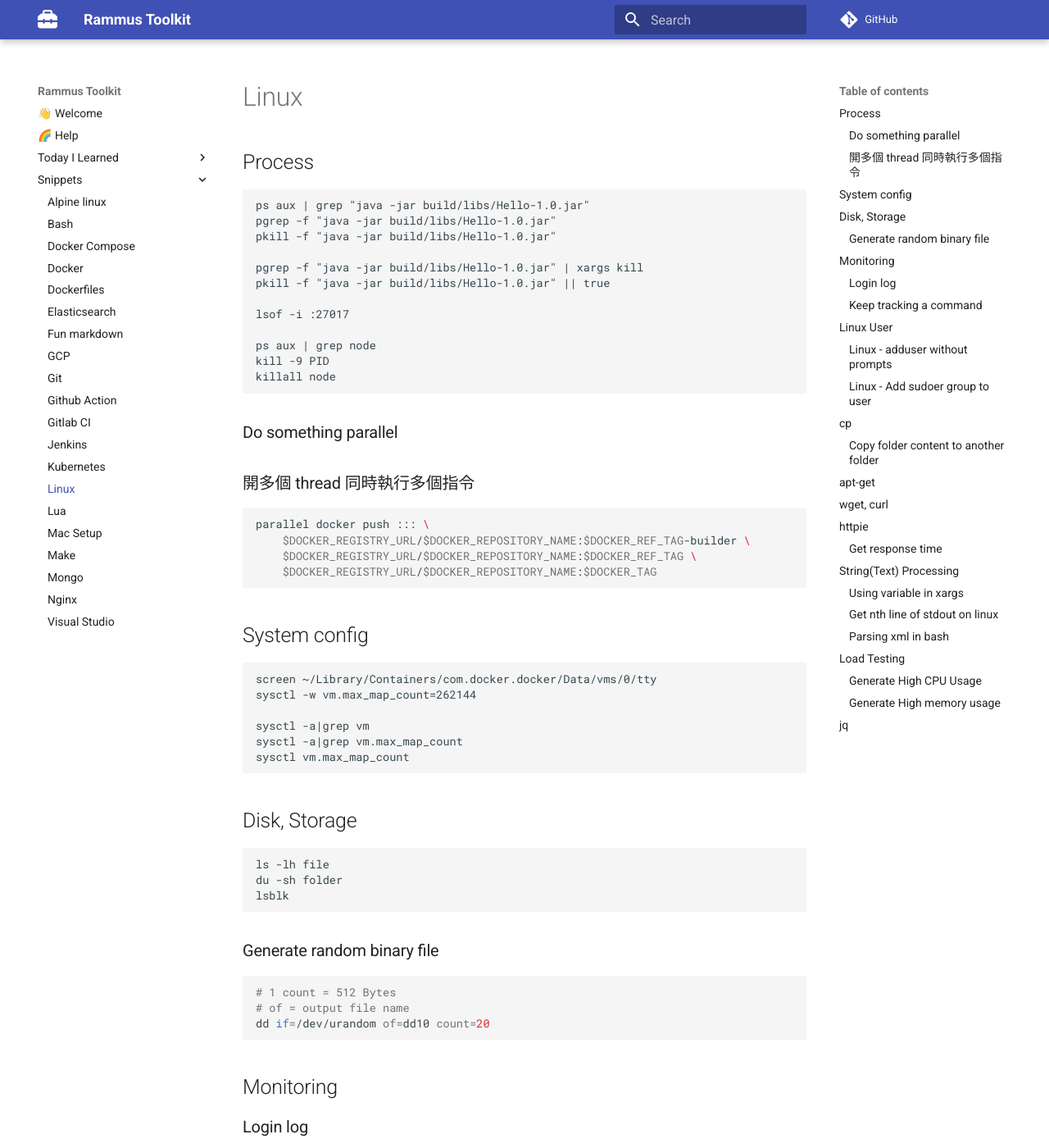
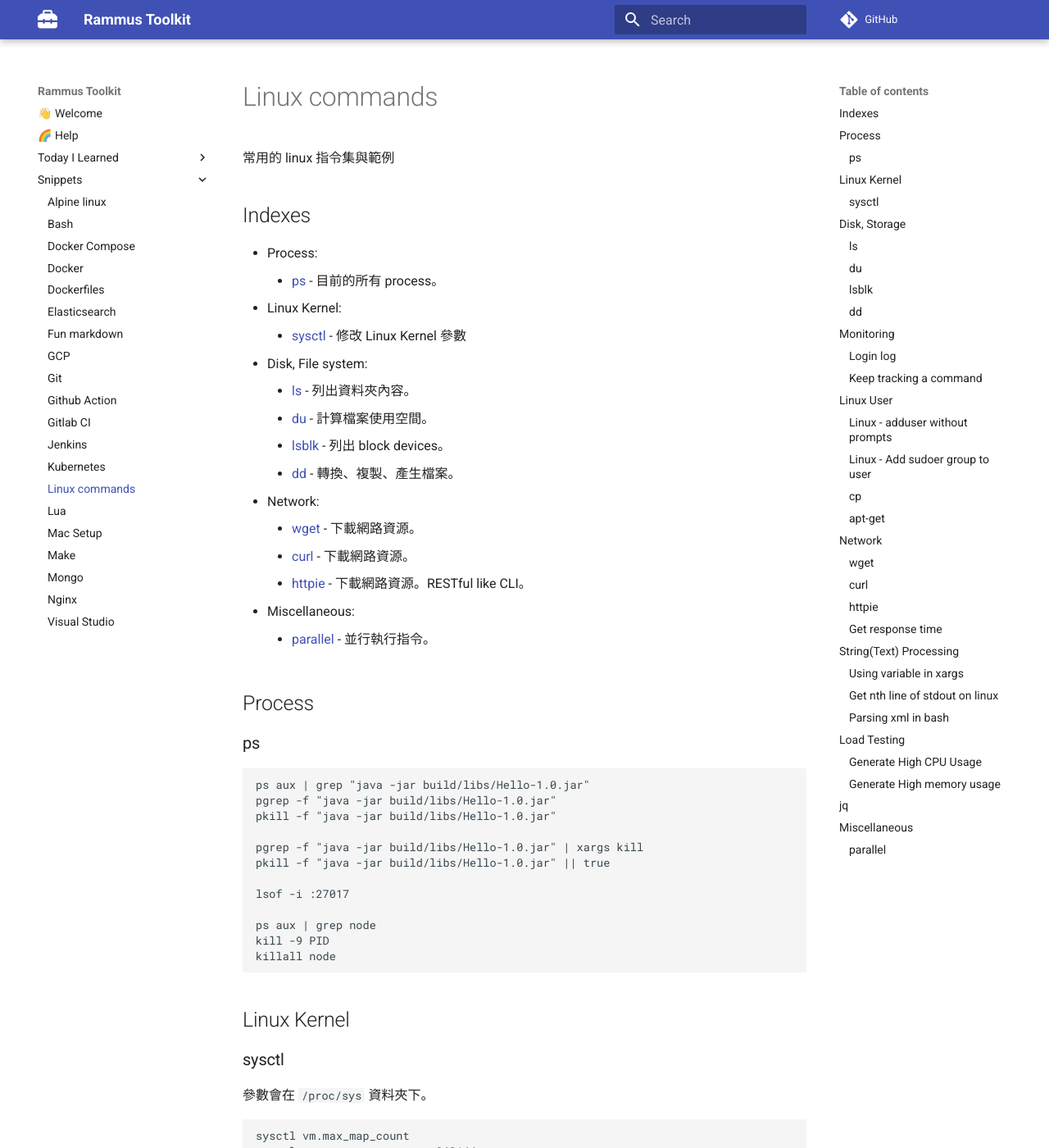
Before and after one commit to RammusXu/toolkit, an MkDocs documentation site: the page built from docs/snippets/linux.md, in a window 1280 px wide and 1400 px high. Shown: the whole window at 82% size. Built offline with MkDocs 1.6.1 and Material for MkDocs 9.7.7, drawn with Linux system fonts in a browser that asks for light colours; comment, search, counter and statistics services are not loaded; some of the changed text lies outside the part shown.

Commit message:
Update linux indexes

````diff
--- a/docs/snippets/linux.md
+++ b/docs/snippets/linux.md
@@ -1,4 +1,31 @@
+---
+description: 常用的 linux 指令集與範例
+---
+
+# Linux commands
+
+常用的 linux 指令集與範例
+
+## Indexes
+
+- Process:
+    - [ps](#ps) - 目前的所有 process。
+- Linux Kernel:
+    - [sysctl](#sysctl) - 修改 Linux Kernel 參數
+- Disk, File system:
+    - [ls](#ls) - 列出資料夾內容。
+    - [du](#du) - 計算檔案使用空間。
+    - [lsblk](#lsblk) - 列出 block devices。
+    - [dd](#dd) - 轉換、複製、產生檔案。
+- Network:
+    - [wget](#wget) - 下載網路資源。
+    - [curl](#curl) - 下載網路資源。
+    - [httpie](#httpie) - 下載網路資源。RESTful like CLI。
+- Miscellaneous:
+    - [parallel](#parallel) - 並行執行指令。
+
 ## Process
+### ps
 ```
 ps aux | grep "java -jar build/libs/Hello-1.0.jar"
 pgrep -f "java -jar build/libs/Hello-1.0.jar"
@@ -14,34 +41,32 @@ kill -9 PID
 killall node
 ```
 
-### Do something parallel
-
-### 開多個 thread 同時執行多個指令
-```bash
-parallel docker push ::: \
-    $DOCKER_REGISTRY_URL/$DOCKER_REPOSITORY_NAME:$DOCKER_REF_TAG-builder \
-    $DOCKER_REGISTRY_URL/$DOCKER_REPOSITORY_NAME:$DOCKER_REF_TAG \
-    $DOCKER_REGISTRY_URL/$DOCKER_REPOSITORY_NAME:$DOCKER_TAG
+## Linux Kernel
+### sysctl
+參數會在 `/proc/sys` 資料夾下。
 ```
-
-## System config
-```
-screen ~/Library/Containers/com.docker.docker/Data/vms/0/tty
+sysctl vm.max_map_count
 sysctl -w vm.max_map_count=262144
-
-sysctl -a|grep vm
-sysctl -a|grep vm.max_map_count
-sysctl vm.max_map_count
+sysctl -a | grep vm
+sysctl -a | grep vm.max_map_count
 ```
 
 ## Disk, Storage
+### ls
 ```bash
 ls -lh file
-du -sh folder
+```
+### du
+```bash
+du -sh .
+```
+### lsblk
+```bash
 lsblk
+lsblk -a
 ```
-
-### Generate random binary file
+### dd
+Generate random binary file
 ```bash
 # 1 count = 512 Bytes
 # of = output file name
@@ -80,13 +105,13 @@ echo "runner ALL=(ALL) NOPASSWD: ALL" >> /etc/sudoers &&\
 usermod -aG sudo runner
 ```
 
-## cp
-### Copy folder content to another folder
+### cp
+Copy folder content to another folder
 ```bash
 cp -ar plugins/. share-plugins
 ```
 
-## apt-get
+### apt-get
 ```bash
 # ping
 apt-get install iputils-ping
@@ -100,8 +125,8 @@ apt-get install procps
 # mysql
 apt-get install mysql-client
 ```
-
-## wget, curl
+## Network
+### wget
 ```bash
 # wget -qO- https://dl.google.com/dl/cloudsdk/channels/rapid/downloads/google-cloud-sdk-240.0.0-darwin-x86_64.tar.gz | tar xvz -
 wget -qO- your_link_here | tar xvz -
@@ -114,14 +139,16 @@ wget -c https://github.com/moby/buildkit/releases/download/v0.7.2/buildkit-v0.7.
 
 
 wget -q -O tmp.zip http://downloads.wordpress.org/plugin/akismet.2.5.3.zip && unzip tmp.zip && rm tmp.zip
-
+```
+### curl
+```
 curl -X GET "https://httpbin.org/ip" -H "accept: application/json"
 curl https://httpbin.org/ip
 
 curl https://sdk.cloud.google.com | bash -s -- --disable-prompts
 ```
 
-## httpie
+### httpie
 ```bash
 ## Print request infomations: header, payload
 http localhost:3000 'Accept-Encoding: br, gzip, deflate' -v
@@ -185,3 +212,13 @@ yes | tr \\n x | head -c 100m | grep n
 ```
 $(msg=$(cat $(grep -E "(mirror to|replace by)" *.txt -l)) jq -nc '{"body":env.msg}')
 ```
+
+## Miscellaneous
+### parallel
+開多個 thread 同時執行多個指令
+```bash
+parallel docker push ::: \
+    $DOCKER_REGISTRY_URL/$DOCKER_REPOSITORY_NAME:$DOCKER_REF_TAG-builder \
+    $DOCKER_REGISTRY_URL/$DOCKER_REPOSITORY_NAME:$DOCKER_REF_TAG \
+    $DOCKER_REGISTRY_URL/$DOCKER_REPOSITORY_NAME:$DOCKER_TAG
+```
````
